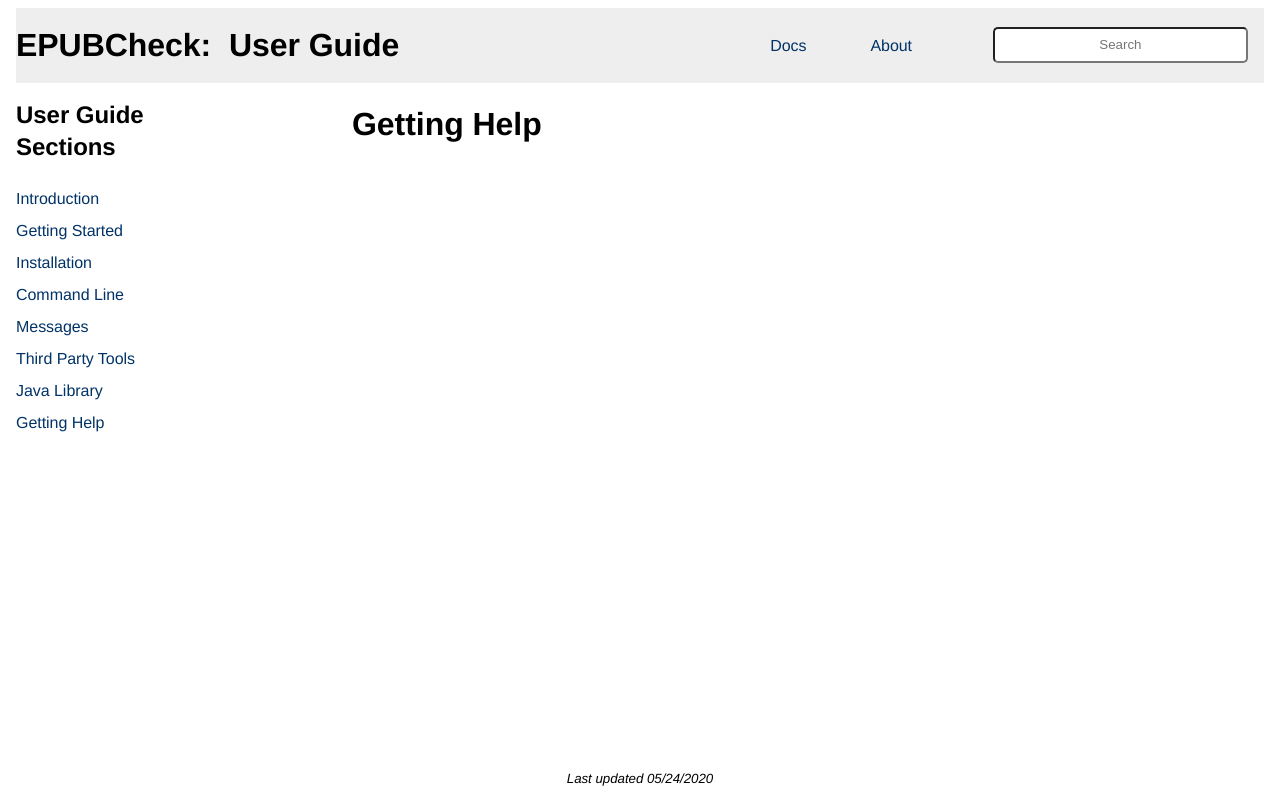
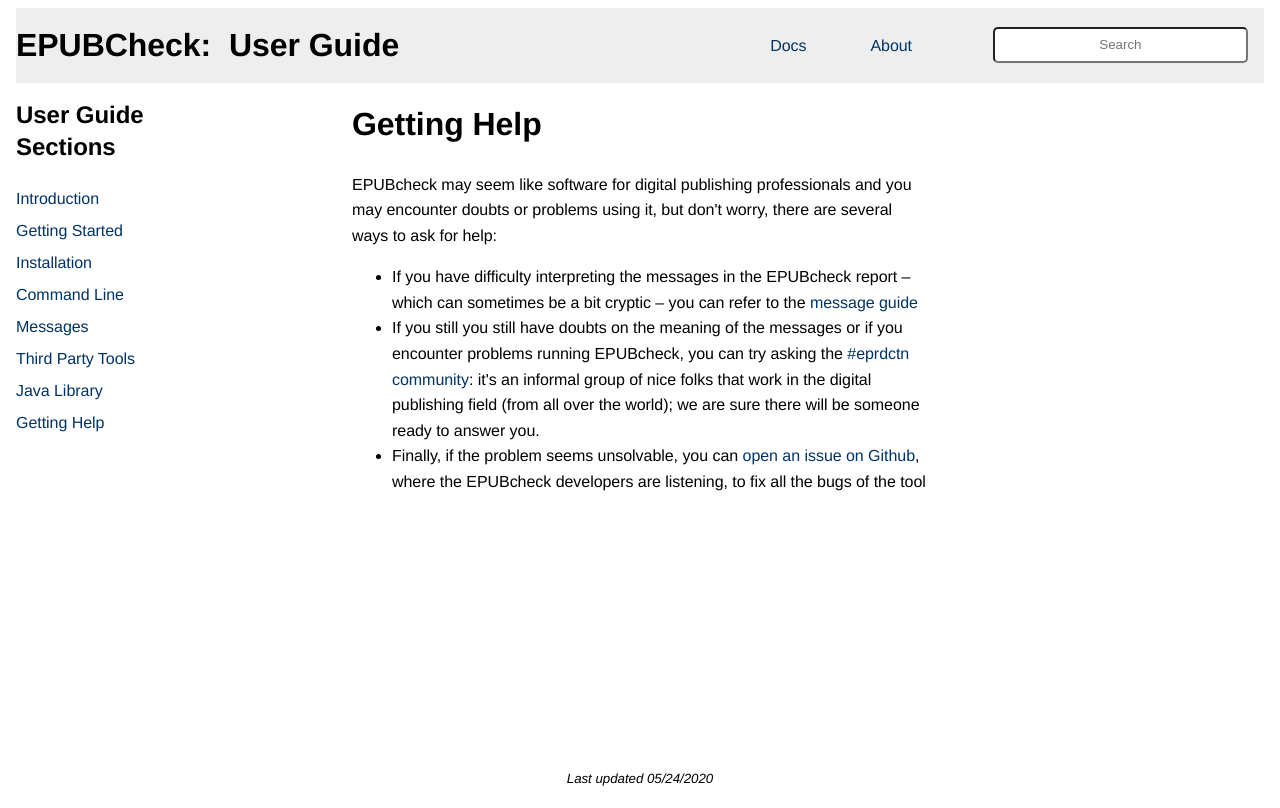
Before and after one commit to daisy/epubcheck-website, an Eleventy site: page src/docs/user/getting-help.md in a window 1280 px wide. Built offline with nearby package versions, Linux system fonts and the light colour scheme; Eleventy itself is replaced by a stand-in of ours; files that its build step writes are made by us from their sources; no server answers; what uslug would draw is missing.

Commit message:
Added getting help page, issue #18

```diff
--- a/src/docs/user/getting-help.md
+++ b/src/docs/user/getting-help.md
@@ -1,3 +1,8 @@
 ---
 title: Getting Help
 ---
+EPUBcheck may seem like software for digital publishing professionals and you may encounter doubts or problems using it, but don't worry, there are several ways to ask for help:
+
+- If you have difficulty interpreting the messages in the EPUBcheck report – which can sometimes be a bit cryptic – you can refer to the [message guide](../messages/)
+- If you still you still have doubts on the meaning of the messages or if you encounter problems running EPUBcheck, you can try asking the [#eprdctn community](https://twitter.com/hashtag/eprdctn): it's an informal group of nice folks that work in the digital publishing field (from all over the world); we are sure there will be someone ready to answer you.
+- Finally, if the problem seems unsolvable, you can [open an issue on Github](/docs/dev/issues), where the EPUBcheck developers are listening, to fix all the bugs of the tool
```
